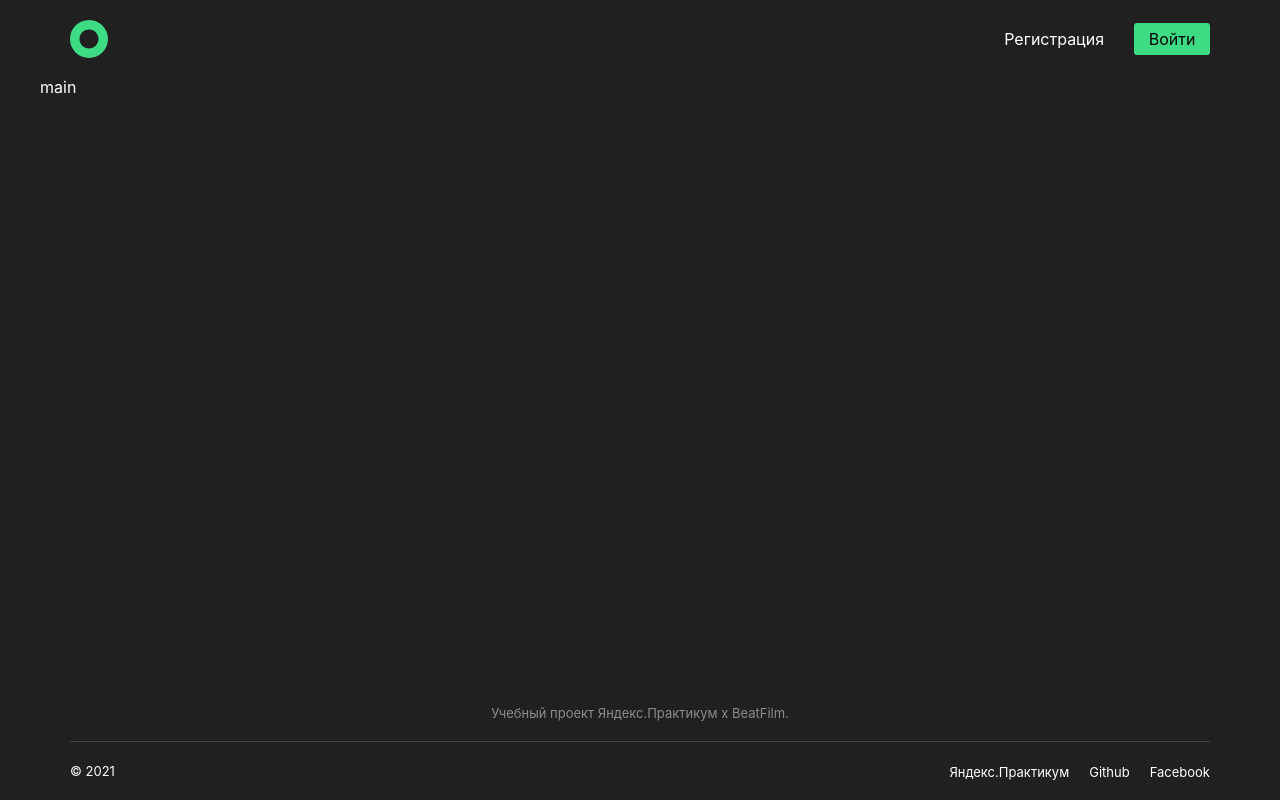
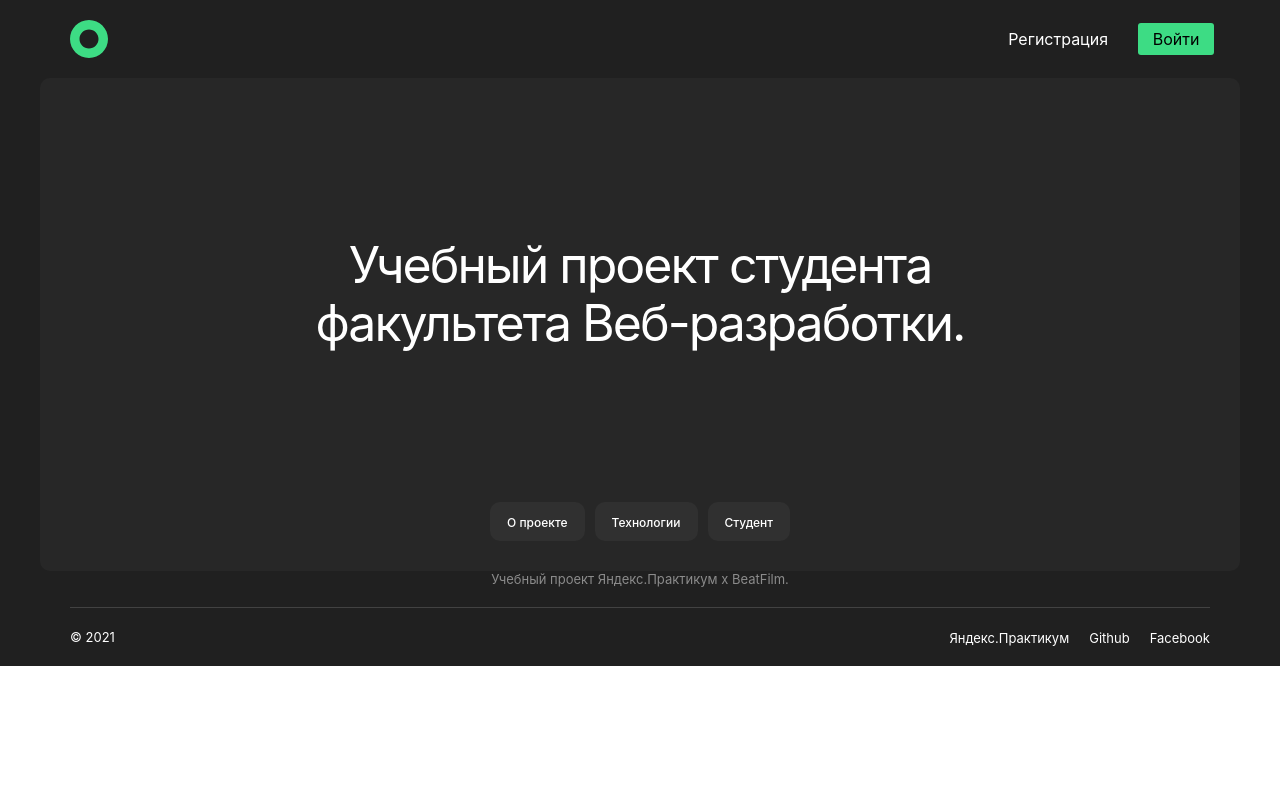
Before and after one commit to vpetrukhin/movies-explorer-frontend, a React app: page / in a window 1280 px wide. Built offline with nearby package versions, Linux system fonts and the light colour scheme.

Commit message:
Сверстаны компоненты Promo и NavTab

```diff
--- a/src/components/App/App.css
+++ b/src/components/App/App.css
@@ -1,5 +1,5 @@
 .app {
-  height: 100vh;
+  height: 100%;
   padding: 0 40px;
   display: flex;
   flex-direction: column;
--- a/src/components/Header/Header.css
+++ b/src/components/Header/Header.css
@@ -1,4 +1,7 @@
 .header {
+  max-width: 1144px;
+  width: 1144px;
+  margin: 0 auto;
   padding: 20px 30px;
   display: flex;
   align-items: center;
--- a/src/components/Main/Main.css
+++ b/src/components/Main/Main.css
@@ -1,3 +1,6 @@
 .main {
+  max-width: 1200px;
+  width: 1200px;
+  margin: 0 auto;
   flex: 1 0 auto;
 }
--- a/src/components/Main/Main.js
+++ b/src/components/Main/Main.js
@@ -1,10 +1,12 @@
 import React from 'react';
+
+import Promo from '../Promo/Promo';
 
 const Main = () => {
 
   return (
     <main className="main">
-      main
+      <Promo />
     </main>
   )
 }
--- /dev/null
+++ b/src/components/NavTab/NavTab.css
@@ -0,0 +1,26 @@
+.nav {
+  margin: 0 auto 30px;
+}
+.nav__list {
+  margin: 0;
+  padding: 0;
+  list-style: none;
+  display: inline-flex;
+  align-items: center;
+}
+.nav__item {
+  padding: 10px 17px;
+  background: #303030;
+  border-radius: 10px;
+  cursor: pointer;
+}
+.nav__item:not(:last-of-type) {
+  margin-right: 10px;
+}
+.nav__link {
+  text-decoration: none;
+  font-weight: 500;
+  font-size: 12px;
+  line-height: 1.33;
+  color: #FFFFFF;
+}
--- /dev/null
+++ b/src/components/NavTab/NavTab.js
@@ -0,0 +1,21 @@
+import React from 'react';
+
+const NavTab = () => {
+
+  return (
+    <nav className="nav">
+      <ul className="nav__list">
+        <li className="nav__item">
+          <a href="#" className="nav__link">О проекте</a>
+        </li>
+        <li className="nav__item">
+          <a href="#" className="nav__link">Технологии</a>
+        </li>
+        <li className="nav__item">
+          <a href="#" className="nav__link">Студент</a>
+        </li>
+      </ul>
+    </nav>
+  )
+}
+export default NavTab;
--- /dev/null
+++ b/src/components/Promo/Promo.css
@@ -0,0 +1,19 @@
+.promo {
+  min-height: 493px;
+  display: flex;
+  flex-direction: column;
+  background: #272727;
+  border-radius: 10px;
+}
+.promo__title {
+  max-width: 730px;
+  margin: 0;
+  margin: auto;
+  margin-bottom: 150px;
+  font-weight: 400;
+  font-size: 50px;
+  line-height: 1.16;
+  text-align: center;
+  letter-spacing: -0.04em;
+
+}
--- /dev/null
+++ b/src/components/Promo/Promo.js
@@ -0,0 +1,14 @@
+import React from 'react';
+
+import NavTab from '../NavTab/NavTab';
+
+const Promo = () => {
+
+  return (
+    <section className="main__promo promo">
+        <h1 className="promo__title">Учебный проект студента факультета Веб-разработки.</h1>
+        <NavTab />
+      </section>
+  )
+}
+export default Promo;
--- a/src/index.css
+++ b/src/index.css
@@ -5,3 +5,6 @@
 @import './components/Header/Header.css';
 @import './components/Footer/Footer.css';
 @import './components/Navigation/Navigation.css';
+@import './components/Promo/Promo.css';
+@import './components/NavTab/NavTab.css';
+@import './components/AboutProject/AboutProject.css';
```
Also changed, not shown: src/components/AboutProject/AboutProject.css (added), src/components/AboutProject/AboutProject.js (added), 1 other file.
